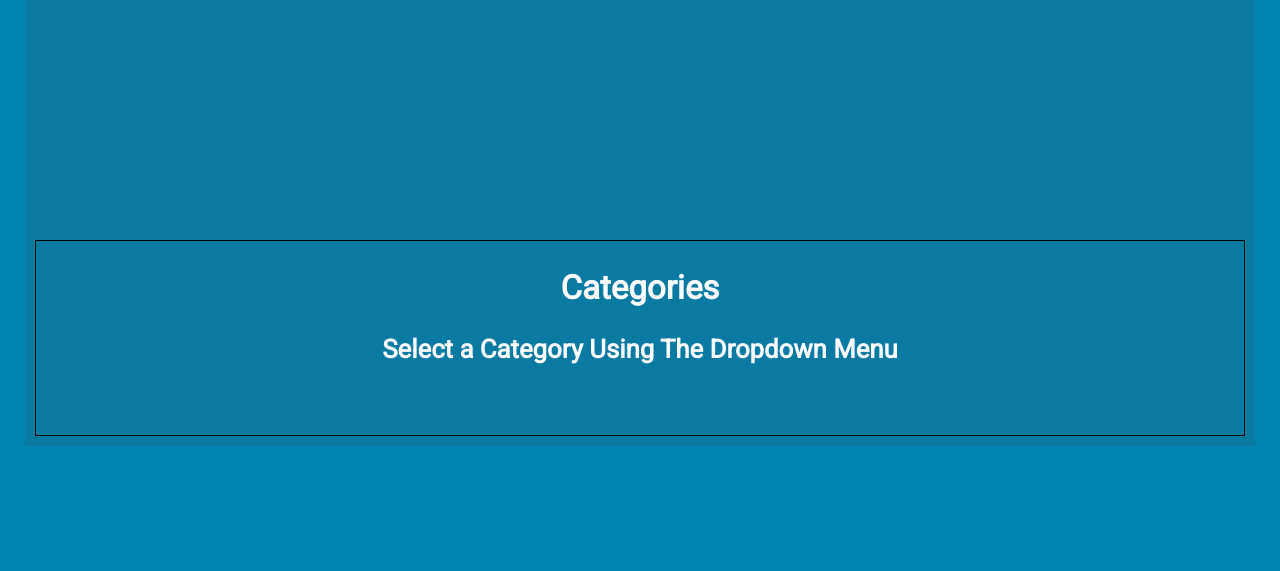
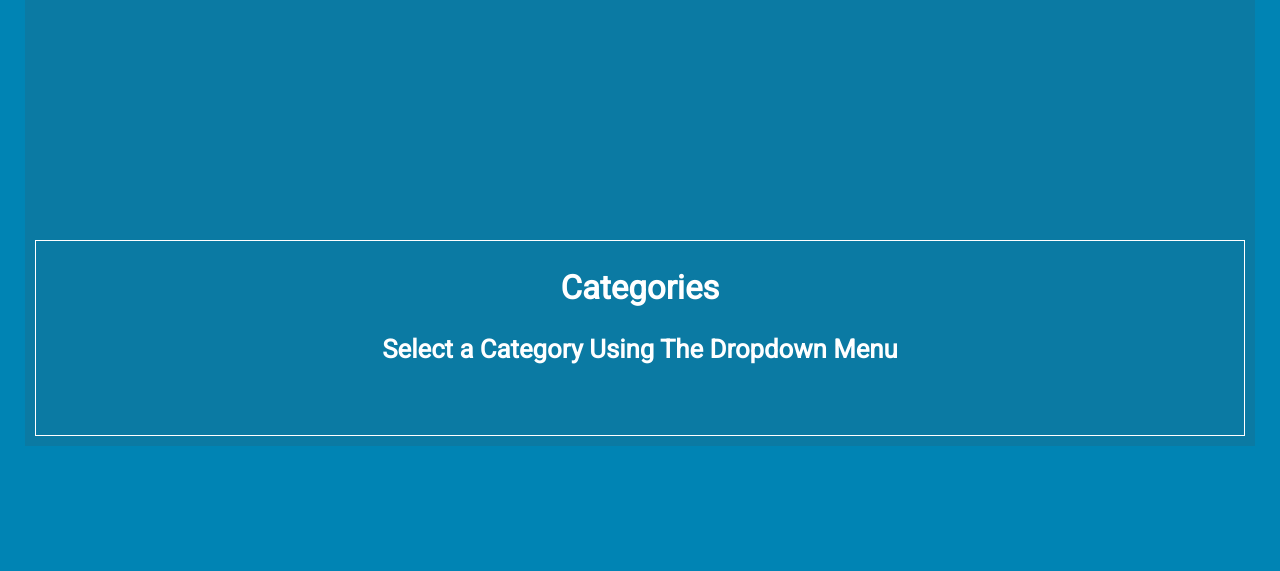
Before and after one commit to SlidingTile/SlidingTileRep, a PHP site: page /code/production/index.html in a window 1280 px wide. Shown: the part 746-1317 px from the top of the page. Run offline with PHP 8.4, Linux system fonts and the light colour scheme.

Commit message:
Update defaultStyle.css

```diff
--- a/code/production/css/defaultStyle.css
+++ b/code/production/css/defaultStyle.css
@@ -126,7 +126,7 @@ a:hover {
 #pictures {
 	width: 100%;
 	text-align: center;
-	border: solid 1px black;
+	border: solid 1px white;
 	padding-bottom: 20px;
 	margin-top: 100px;
 }
```
